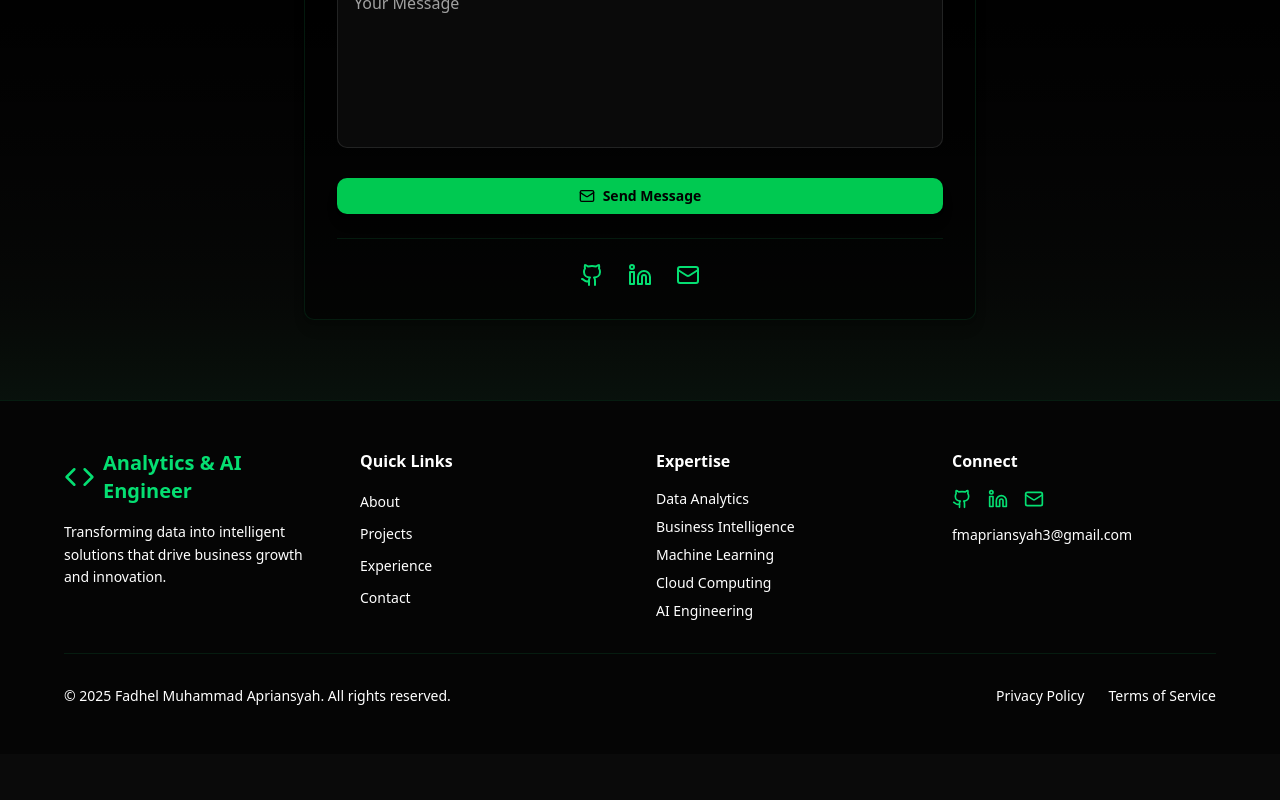
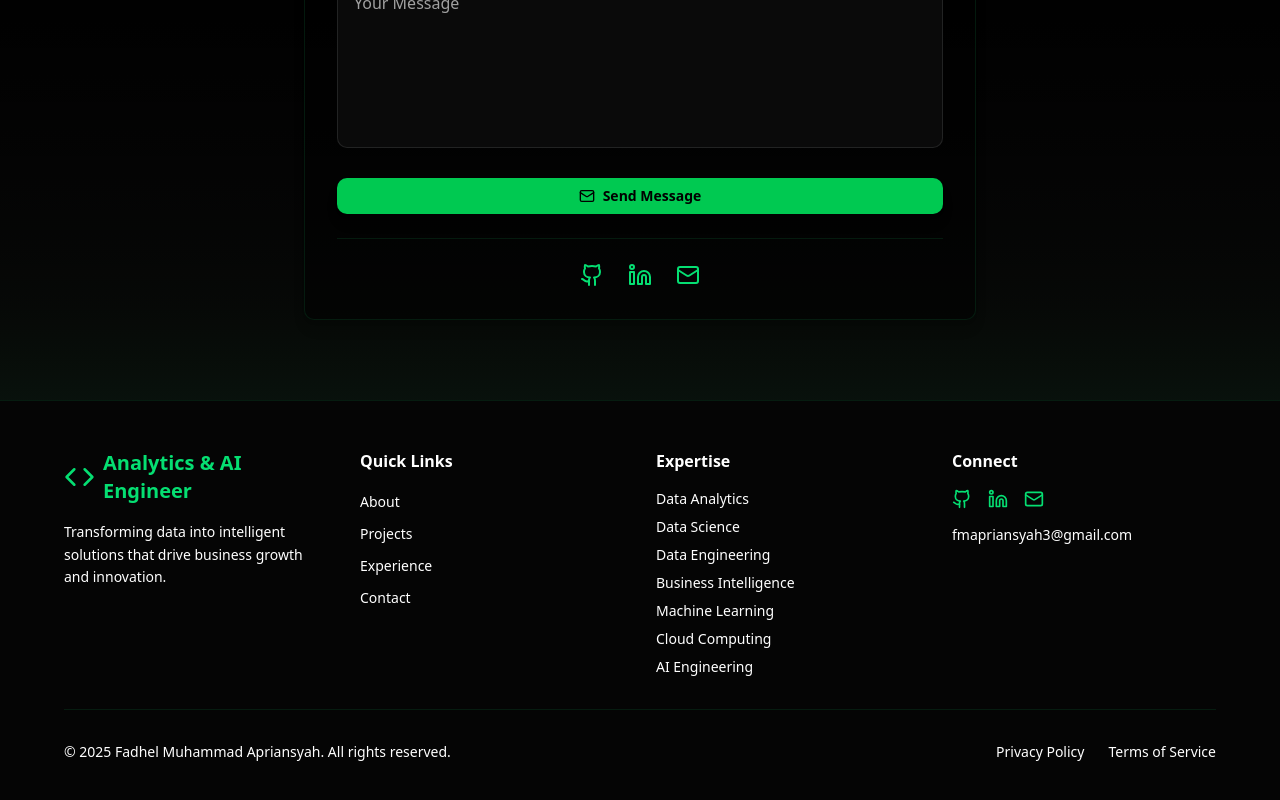
Before and after one commit to zeroix07/mywebsite-portfolio, a Next.js app: page / in a window 1280 px wide. Shown: the part 7713-8513 px from the top of the page. Before the commit the page ends 8467 px from the top, so only its background shows below. Built offline with nearby package versions, Linux system fonts and the light colour scheme.

Commit message:
update footer

```diff
--- a/src/app/page.tsx
+++ b/src/app/page.tsx
@@ -1179,7 +1179,7 @@ export default function Home() {
             >
               <h3 className="text-foreground dark:text-white font-semibold mb-4">Expertise</h3>
               <ul className="space-y-2">
-                {['Data Analytics', 'Business Intelligence', 'Machine Learning', 'Cloud Computing', 'AI Engineering'].map((skill) => (
+                {['Data Analytics', 'Data Science', 'Data Engineering', 'Business Intelligence', 'Machine Learning', 'Cloud Computing', 'AI Engineering'].map((skill) => (
                   <li key={skill} className="text-muted-foreground dark:text-white text-sm">
                     {skill}
                   </li>
```
